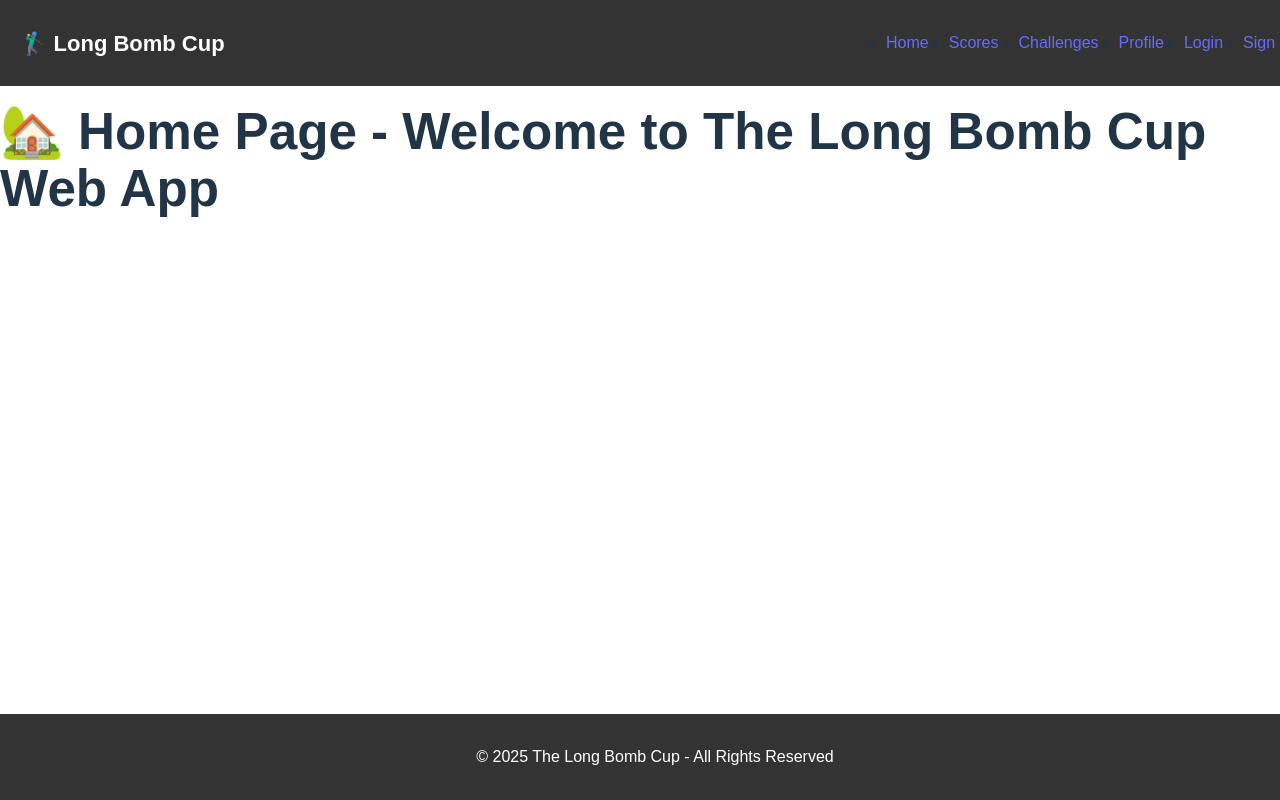
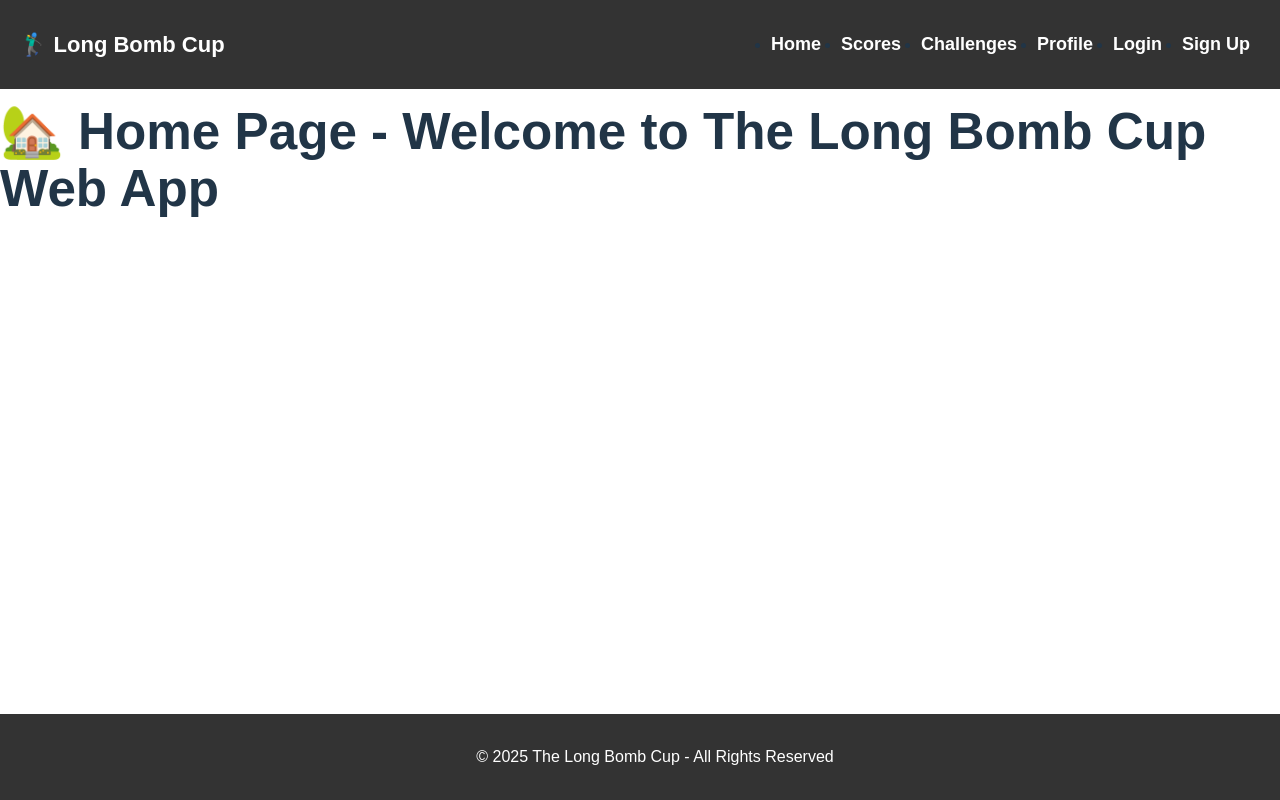
Before and after one commit to mikebike850/golf-web-app-longbomb, a React (Vite) app: page / in a window 1280 px wide. Built offline with nearby package versions, Linux system fonts and the light colour scheme; no server answers.

Commit message:
Fix: Force navbar links white with direct override

```diff
--- a/src/components/Navbar.css
+++ b/src/components/Navbar.css
@@ -16,7 +16,7 @@
 /* Navbar Logo */
 .nav-logo {
   font-size: 22px;
-  color: white !important; /* ✅ Forces White Text */
+  color: white !important; /* ✅ Ensures White Text */
   font-weight: bold;
   text-decoration: none;
 }
@@ -24,28 +24,40 @@
 /* Navbar Links */
 .nav-links {
   display: flex;
-  gap: 20px; /* ✅ Adds More Space Between Items */
+  gap: 20px !important; /* ✅ Ensures proper spacing */
   align-items: center;
-  flex-wrap: nowrap; /* ✅ Prevents Wrapping */
-  justify-content: center;
+  flex-wrap: nowrap !important; /* ✅ Prevents wrapping */
+  justify-content: space-between !important; /* ✅ Spreads links evenly */
   max-width: 100%;
   overflow: visible;
+  padding-right: 50px !important; /* ✅ Adds space to the right */
 }
 
-/* Individual Nav Items */
-.nav-item {
-  padding: 12px 18px;
-  color: white !important; /* ✅ Forces White Text */
-  text-decoration: none !important; /* ✅ Ensures No Default Blue */
+/* Ensure Navbar Links Stay White */
+.nav-item,
+.nav-item:visited,
+.nav-item:active,
+.nav-item:focus,
+.navbar a {
+  color: white !important; /* 🔥 Forces white text */
+  text-decoration: none !important; /* 🔥 Removes blue underline */
   font-size: 18px;
   font-weight: bold;
   white-space: nowrap;
-  display: inline-block; /* ✅ Ensures Correct Spacing */
+  display: inline-block;
 }
 
-/* Fix Hover Effect */
-.nav-item:hover {
-  color: #ffcc00 !important; /* ✅ Ensures Hover Effect */
+/* Ensure Hover Effect */
+.nav-item:hover,
+.navbar a:hover {
+  color: #ffcc00 !important; /* 🔥 Changes to gold on hover */
+}
+
+
+
+/* Fixing "Sign Up" Cut-Off */
+.nav-links .nav-item:last-child {
+  margin-right: 50px !important; /* ✅ Adds Space to the Right */
 }
 
 /* Logout Button */
@@ -64,12 +76,7 @@
   background-color: darkred !important;
 }
 
-/* Fixing "Sign Up" Cut-Off */
-.nav-links .nav-item:last-child {
-  margin-right: 40px !important; /* ✅ Adds Space to the Right */
-}
-
-/* Final Fix for Mobile View */
+/* Mobile View Fix */
 @media (max-width: 768px) {
   .navbar {
     flex-direction: column;
```
